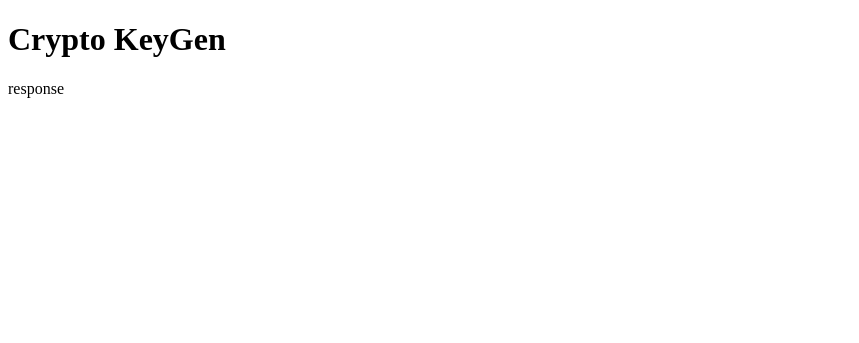
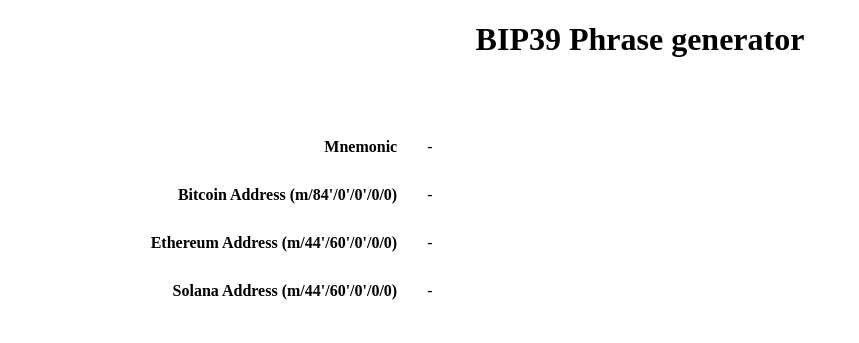
Before and after one commit to EliseiFox/crypto-keygen, a website: page public/index.html in a window 1280 px wide. Shown: the whole page, without its empty margins (0-859 px from the left). Drawn offline with Linux system fonts and the light colour scheme; no server answers.

Commit message:
feat: add showing coin adresses on web client

```diff
--- a/public/index.html
+++ b/public/index.html
@@ -4,10 +4,26 @@
     <meta charset="UTF-8">
     <meta name="viewport" content="width=device-width, initial-scale=1.0">
     <title>BIP39 Phrase Generator</title>
+    <link rel="stylesheet" href="style.css">
 </head>
 <body>
-    <h1>Crypto KeyGen</h1>
-    <p id="response">response</p>
+    <h1 style="text-align: center;">BIP39 Phrase generator</h1>
+    <br/>
+    <div id="main">
+        <div id="key-fiald">
+            <div class="key">Mnemonic</div>
+            <div class="key">Bitcoin Address (m/84'/0'/0'/0/0)</div>
+            <div class="key">Ethereum Address (m/44'/60'/0'/0/0)</div>
+            <div class="key">Solana Address (m/44'/60'/0'/0/0)</div>
+        </div>
+        <div id="value-fiald">
+            <div class="value" id="mnemonic">-</div>
+            <div class="value" id="bitcoinAddress">-</div>
+            <div class="value" id="ethereumAddress">-</div>
+            <div class="value" id="solanaAddress">-</div>
+
+        </div>
+    </div>
 
     <script src="script.js"></script>
 </body>
--- a/public/script.js
+++ b/public/script.js
@@ -3,7 +3,10 @@ let testRequest = async () => {
     const response = await fetch('/api/data');
     const data = await response.json();
 
-    document.getElementById('response').innerText = data.mnemonic;
+    document.getElementById('mnemonic').innerText = data.mnemonic;
+    document.getElementById('bitcoinAddress').innerText = data.bitcoinAddress;
+    document.getElementById('ethereumAddress').innerText = data.ethereumAddress;
+    document.getElementById('solanaAddress').innerText = data.solanaAddress;
 }
 
 testRequest();
--- a/public/style.css
+++ b/public/style.css
@@ -0,0 +1,31 @@
+#main {
+    display: flex;
+    margin-left: 10%;
+    margin-right: 10%;
+}
+
+#key-fiald {
+    width: 25%;
+    margin: 10px;
+    margin-right: 20px;
+}
+
+#value-fiald {
+    flex: auto;
+    margin: 10px;
+}
+
+.key {
+    display: flex;
+    justify-content: end;
+    margin-top: 30px;
+    margin-bottom: 30px;
+
+    font-weight: bold;
+}
+
+.value {
+    display: flex;
+    margin-top: 30px;
+    margin-bottom: 30px;
+}
```
Also changed, not shown: keygen.js (+27 -7 lines).
